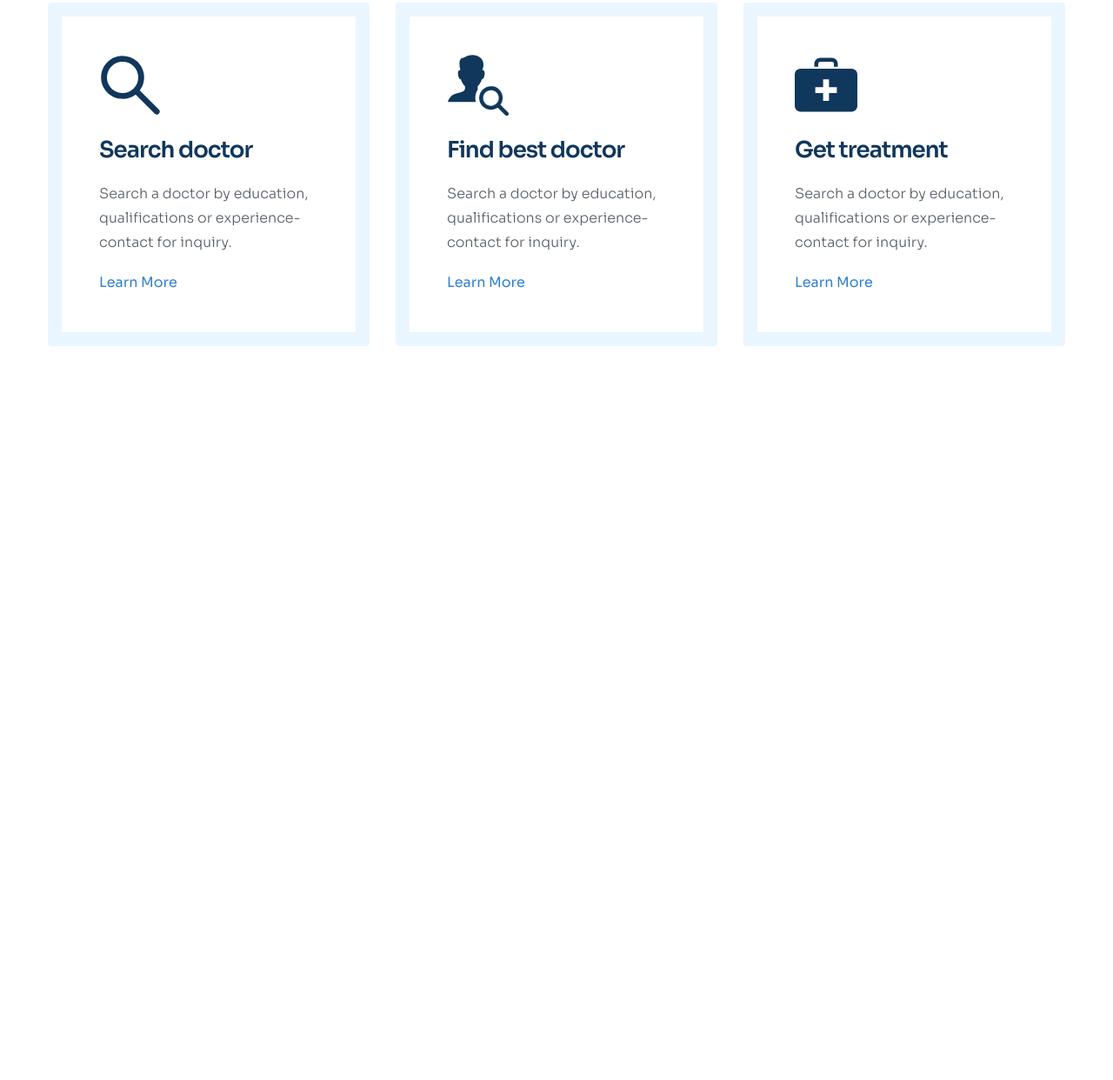
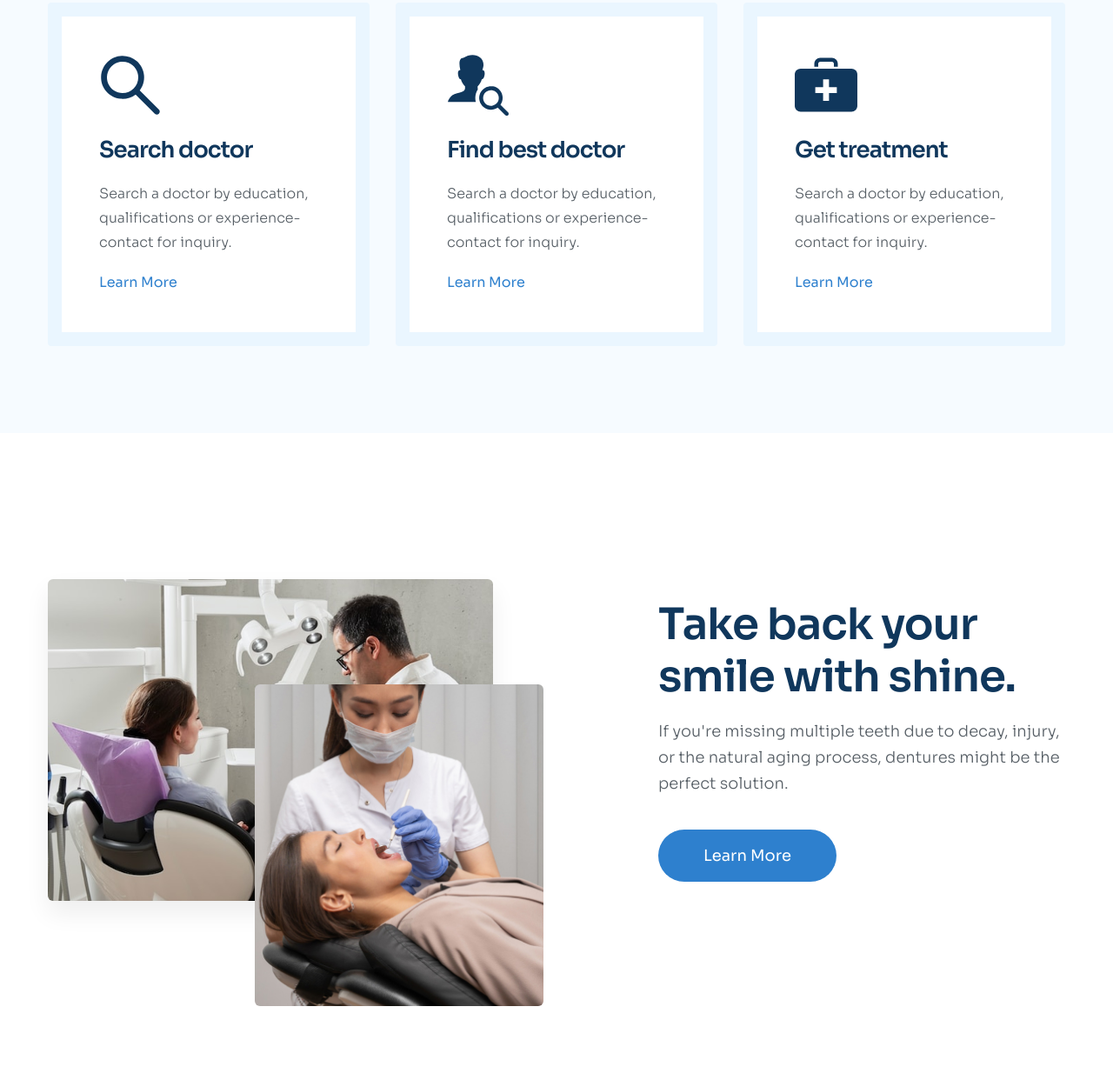
Before and after one commit to khoi892/responsie-duan3, a plain HTML site: page index.html in a window 1280 px wide. Shown: the part 2272-3514 px from the top of the page at 87% size. Before the commit the page ends 2770 px from the top, so only its background shows below. Drawn offline with Linux system fonts and the light colour scheme.

Commit message:
p7 about us

```diff
--- a/assets/css/style.css
+++ b/assets/css/style.css
@@ -274,7 +274,8 @@ a {
 
 /*======================= How it works================== */
 .works {
-    margin: 100px 0;
+    padding: 100px 0;
+    background: #F6FBFF;
 }
 
 .work__deps {
@@ -323,3 +324,51 @@ a {
     color: #2E80CE;
     font-weight: 400;
 }
+
+/* ================== about ===================== */
+.About {
+    margin-top: 83px;
+    padding: 85px 0 206px;
+    /* background: cornflowerblue; */
+}
+
+.about-row {
+    display: flex;
+    justify-content: space-between;
+    align-items: center;
+}
+
+.about__media {
+    width: 49%;
+}
+
+.about-content {
+    width: 40%;
+}
+
+.about__img {
+    position: relative;
+}
+
+.about__img--big {
+    display: flex;
+    width: 512px;
+    height: 370px;
+    border-radius: 6px;
+    box-shadow: 0px 14px 28px 0px rgba(0, 0, 0, 0.07);
+    object-fit: cover;
+}
+
+.about__img--small {
+    position: absolute;
+    top: 121px;
+    left: 238px;
+    width: 332px;
+    height: 370px;
+    border-radius: 6px;
+    object-fit: cover;
+}
+
+.about-content__btn {
+    margin-top: 38px;
+}
--- a/index.html
+++ b/index.html
@@ -229,7 +229,31 @@
             </div>
         </section>
 
-        <!-- About  -->
+        <!-- About us -->
+        <section class="About">
+            <div class="container">
+                <div class="about-row">
+                    <!-- about left -->
+                    <div class="about__media">
+                        <figure class="about__img">
+                            <img src="./assets/img/hero-3.jpg" alt="Take back your smile with shine."
+                                class="about__img--big">
+                            <img src="./assets/img/hero-1.jpg" alt="Take back your smile with shine."
+                                class="about__img--small">
+                        </figure>
+                    </div>
+                    <!-- about right -->
+                    <section class="about-content">
+                        <h2 class="section-heading">Take back your smile with shine.</h2>
+                        <p class="section-desc">If you're missing multiple teeth due to decay, injury, or the natural
+                            aging process, dentures might be the perfect solution.</p>
+                        <a href="#!" class="btn about-content__btn">Learn More</a>
+                    </section>
+                </div>
+            </div>
+        </section>
+
+
     </main>
 </body>
 
```
